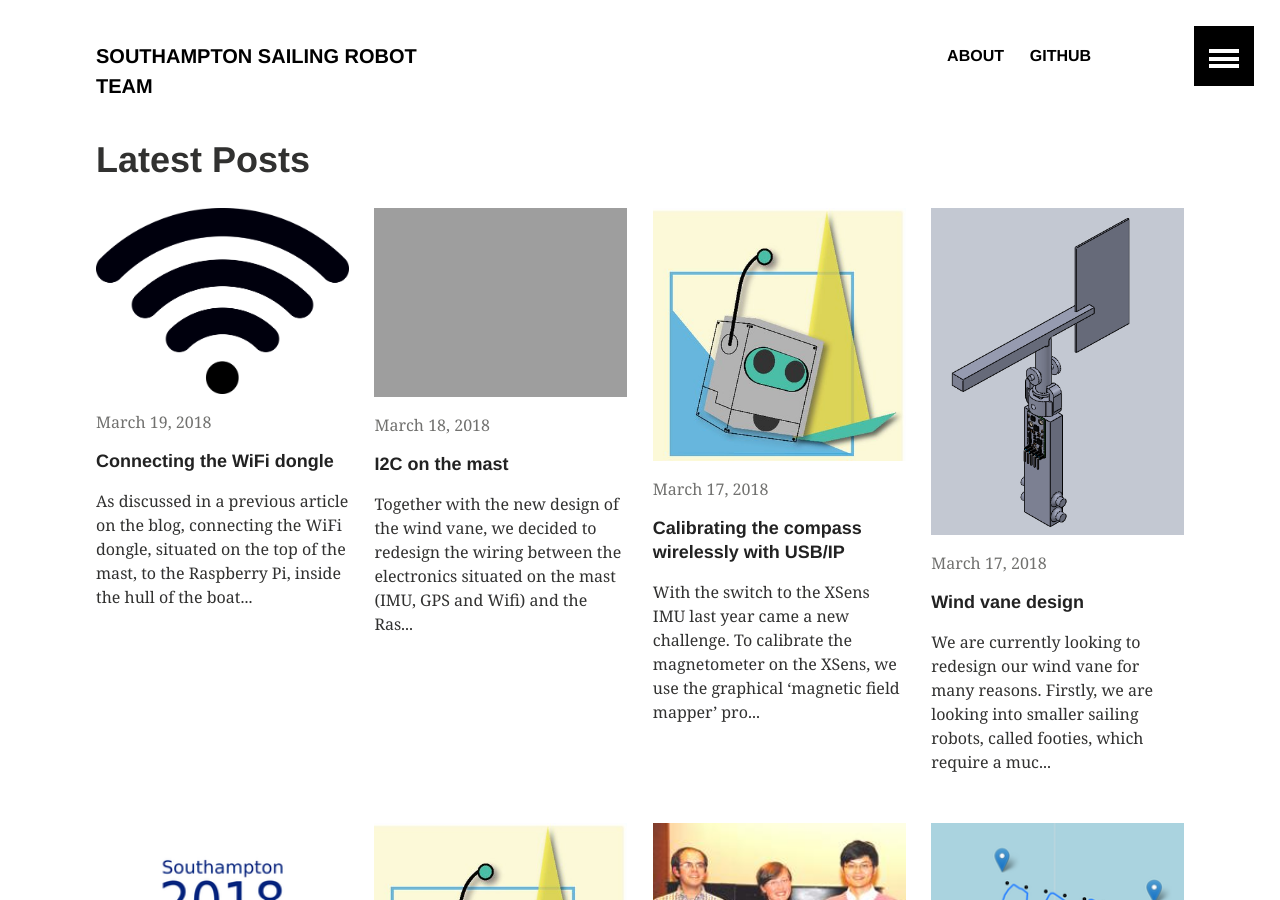
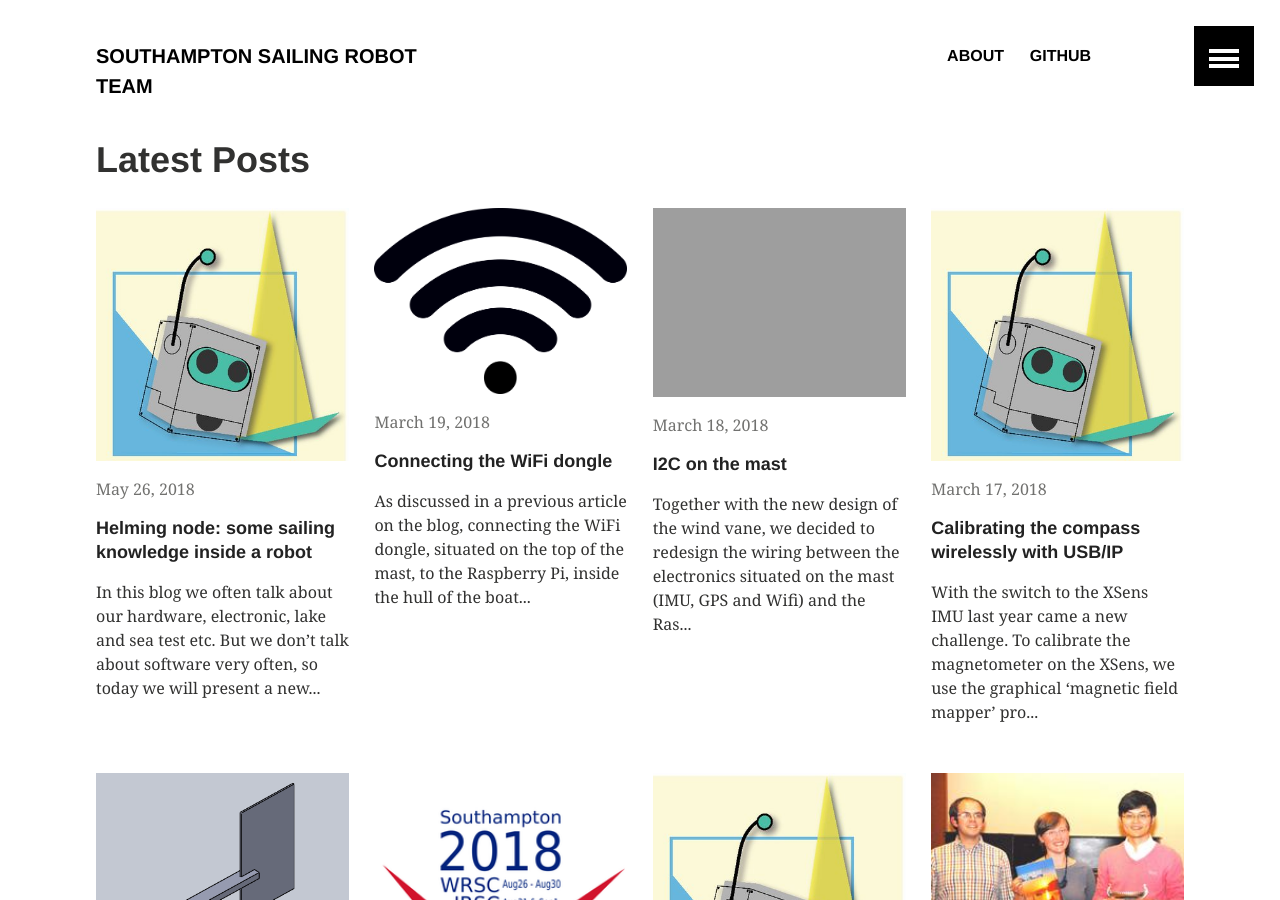
Before and after one commit to Maritime-Robotics-Student-Society/blog, a Jekyll site: the page built from index.md, in a window 1280 px wide and 900 px high. Built offline with Jekyll 4.4.1, drawn with Linux system fonts in a browser that asks for light colours.

Commit message:
Publish helming post

```diff
--- a/_posts/articles/2018-05-25-helming-procedure.md
+++ b/_posts/articles/2018-05-25-helming-procedure.md
@@ -1,12 +1,12 @@
 ---
 author: seb
 comments: true
-date: 2018-05-25 18:57:46+00:00
+date: 2018-05-26 18:57:46+00:00
 layout: article
 image:
    teaser: logo.jpg
    path: /images/logo.jpg
-published: false
+published: true
 title: "Helming node: some sailing knowledge inside a robot"
 categories:
 - articles
```
